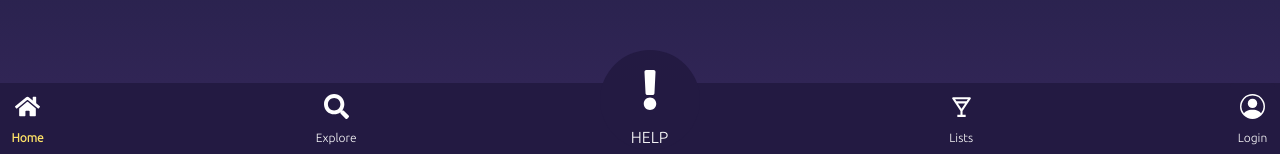
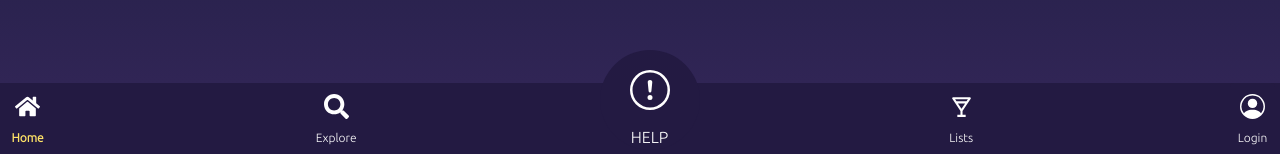
Before and after one commit to Sexual-Assault-Center/SafeBar, a Next.js app in the folder frontend/: page / in a window 1280 px wide. Shown: the part 643-797 px from the top of the page. Built offline with nearby package versions, Linux system fonts and the light colour scheme; no server answers.

Commit message:
chenged help icon

```diff
--- a/frontend/components/FooterNav.js
+++ b/frontend/components/FooterNav.js
@@ -3,10 +3,10 @@
 /* eslint-disable react/no-array-index-key */
 import Link from 'next/link';
 import { useRouter } from 'next/router';
-import { FaHome, FaSearch, FaExclamation } from 'react-icons/fa';
+import { FaHome, FaSearch } from 'react-icons/fa';
 import { Button } from 'react-bootstrap';
 import { BiDrink } from 'react-icons/bi';
-import { BsPersonCircle } from 'react-icons/bs';
+import { BsPersonCircle, BsExclamationCircle } from 'react-icons/bs';
 import NAVIGATION from '../constants/navigation';
 import { useAuth } from '../utils/context/authContext';
 import { signInUser, signOutUser } from '../utils/auth';
@@ -27,7 +27,7 @@ export default function FooterNav() {
         icon = <FaSearch className="footerIcon" size={25} />;
         break;
       case 'HELP':
-        icon = <FaExclamation className="m-0 footerIcon" size={40} />;
+        icon = <BsExclamationCircle className="m-0 footerIcon" size={40} />;
         break;
       case 'Lists':
         icon = <BiDrink className="footerIcon" size={25} />;
```
